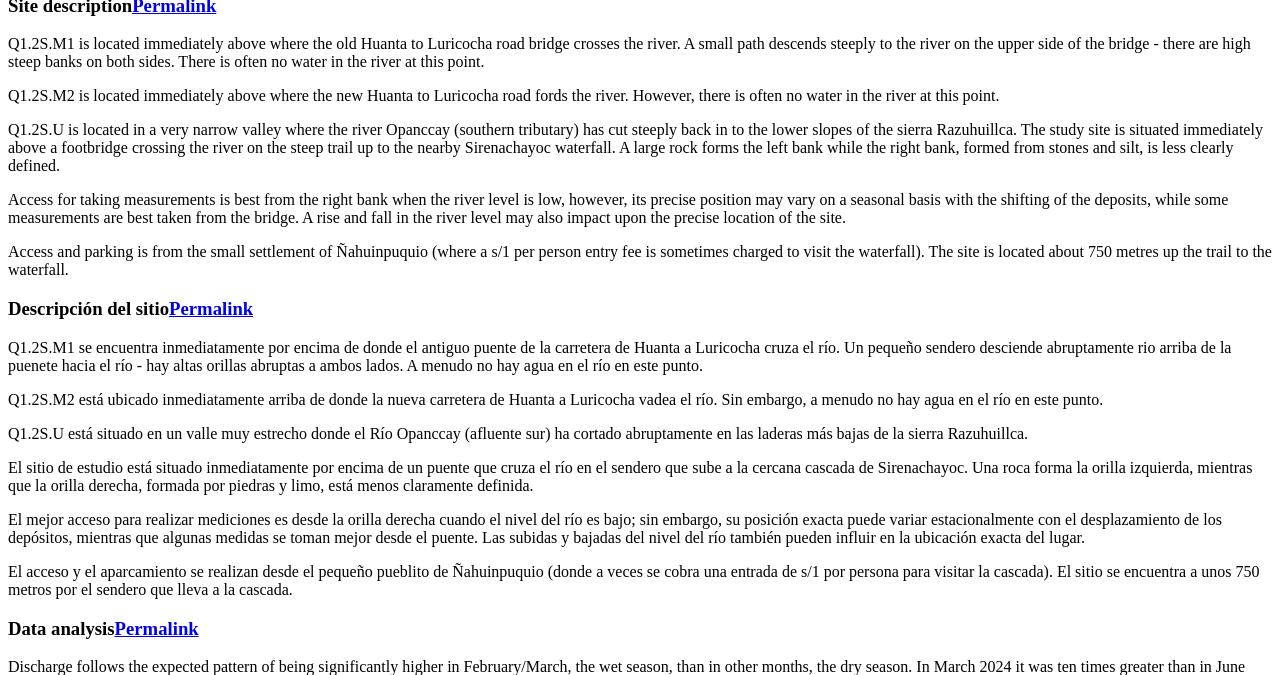
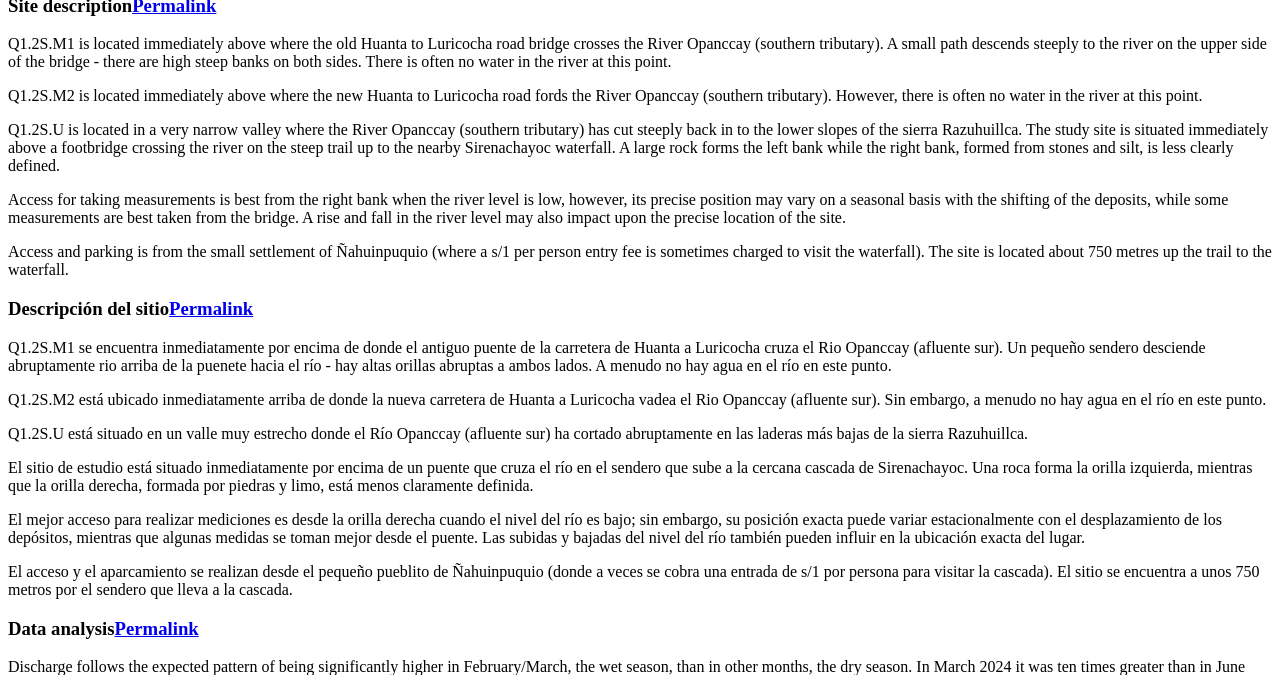
Before and after one commit to HVLepage/cavep-unah, a Jekyll site: the page built from _docs/site-network/Q1_2S.md, in a window 1280 px wide and 900 px high, scrolled down 5094 px, cut to the strip 225-900 px from the top of the window. Built offline with Jekyll 4.4.1, drawn with Linux system fonts in a browser that asks for light colours; comment, search, counter and statistics services are not loaded.

Commit message:
Update Q1_2S.md

```diff
--- a/_docs/site-network/Q1_2S.md
+++ b/_docs/site-network/Q1_2S.md
@@ -78,12 +78,13 @@ View upstream from the study site / Vista rio arriba desde el lugar del estudio
 
 ### Site description
 
-Q1.2S.M1 is located immediately above where the old Huanta to Luricocha road bridge crosses the river. A small path descends steeply to the river on the upper side of the bridge - there are high steep banks on both sides. There is often no water in the river at this point.
-
-Q1.2S.M2 is located immediately above where the new Huanta to Luricocha road fords the river. However, there is often no water in the river at this point.
+Q1.2S.M1 is located immediately above where the old Huanta to Luricocha road bridge crosses the River Opanccay (southern tributary). A small path descends steeply to the river on the upper side of the bridge - there are high steep banks on both sides. There is often no water in the river at this point.
 
 
-Q1.2S.U is located in a very narrow valley where the river Opanccay (southern tributary) has cut steeply back in to the lower slopes of the sierra Razuhuillca. The study site is situated immediately above a footbridge crossing the river on the steep trail up to the nearby Sirenachayoc waterfall. A large rock forms the left bank while the right bank, formed from stones and silt, is less clearly defined.
+Q1.2S.M2 is located immediately above where the new Huanta to Luricocha road fords the River Opanccay (southern tributary). However, there is often no water in the river at this point.
+
+
+Q1.2S.U is located in a very narrow valley where the River Opanccay (southern tributary) has cut steeply back in to the lower slopes of the sierra Razuhuillca. The study site is situated immediately above a footbridge crossing the river on the steep trail up to the nearby Sirenachayoc waterfall. A large rock forms the left bank while the right bank, formed from stones and silt, is less clearly defined.
 
 Access for taking measurements is best from the right bank when the river level is low, however, its precise position may vary on a seasonal basis with the shifting of the deposits, while some measurements are best taken from the bridge. A rise and fall in the river level may also impact upon the precise location of the site.
 
@@ -92,9 +93,10 @@ Access and parking is from the small settlement of Ñahuinpuquio (where a s/1 pe
 
 ### Descripción del sitio
 
-Q1.2S.M1 se encuentra inmediatamente por encima de donde el antiguo puente de la carretera de Huanta a Luricocha cruza el río. Un pequeño sendero desciende abruptamente rio arriba de la puenete hacia el río - hay altas orillas abruptas a ambos lados. A menudo no hay agua en el río en este punto.
+Q1.2S.M1 se encuentra inmediatamente por encima de donde el antiguo puente de la carretera de Huanta a Luricocha cruza el Rio Opanccay (afluente sur). Un pequeño sendero desciende abruptamente rio arriba de la puenete hacia el río - hay altas orillas abruptas a ambos lados. A menudo no hay agua en el río en este punto.
 
-Q1.2S.M2 está ubicado inmediatamente arriba de donde la nueva carretera de Huanta a Luricocha vadea el río. Sin embargo, a menudo no hay agua en el río en este punto.
+
+Q1.2S.M2 está ubicado inmediatamente arriba de donde la nueva carretera de Huanta a Luricocha vadea el Rio Opanccay (afluente sur). Sin embargo, a menudo no hay agua en el río en este punto.
 
 
 Q1.2S.U está situado en un valle muy estrecho donde el Río Opanccay (afluente sur) ha cortado abruptamente en las laderas más bajas de la sierra Razuhuillca.
```
